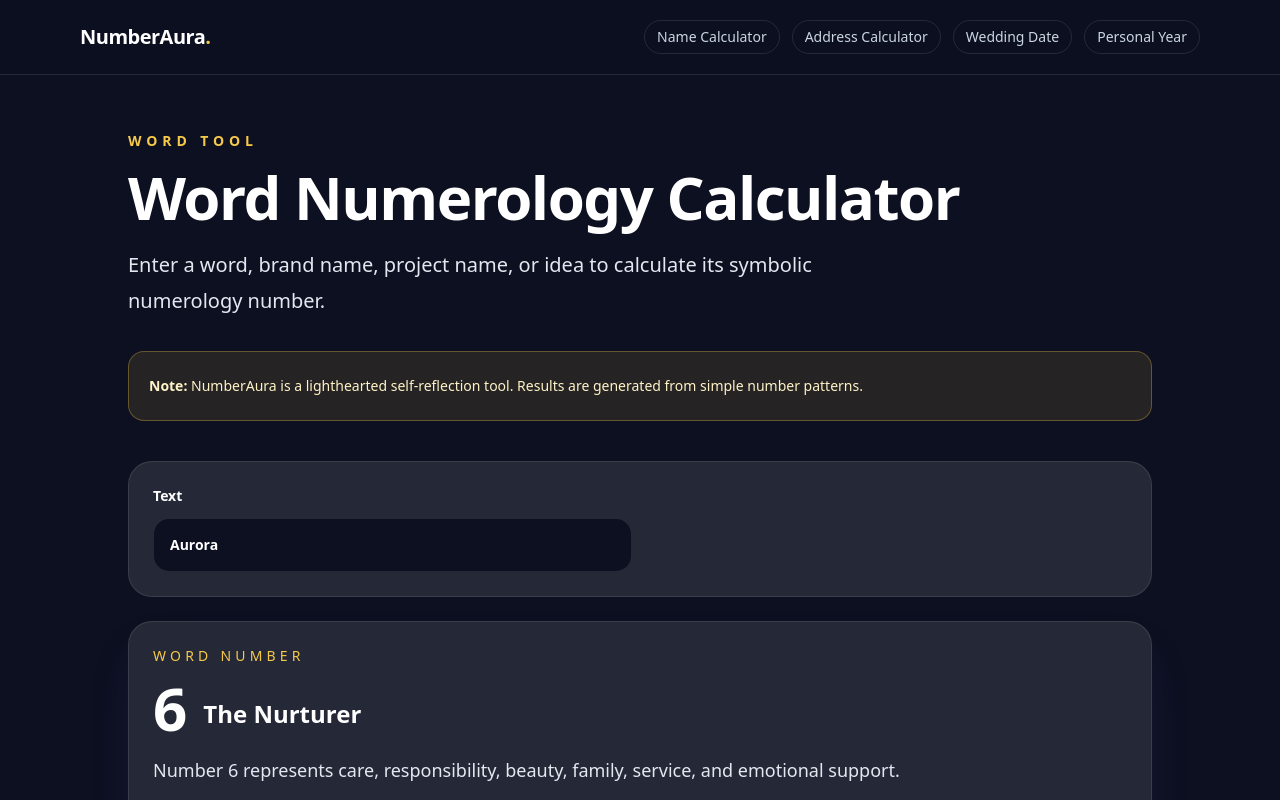
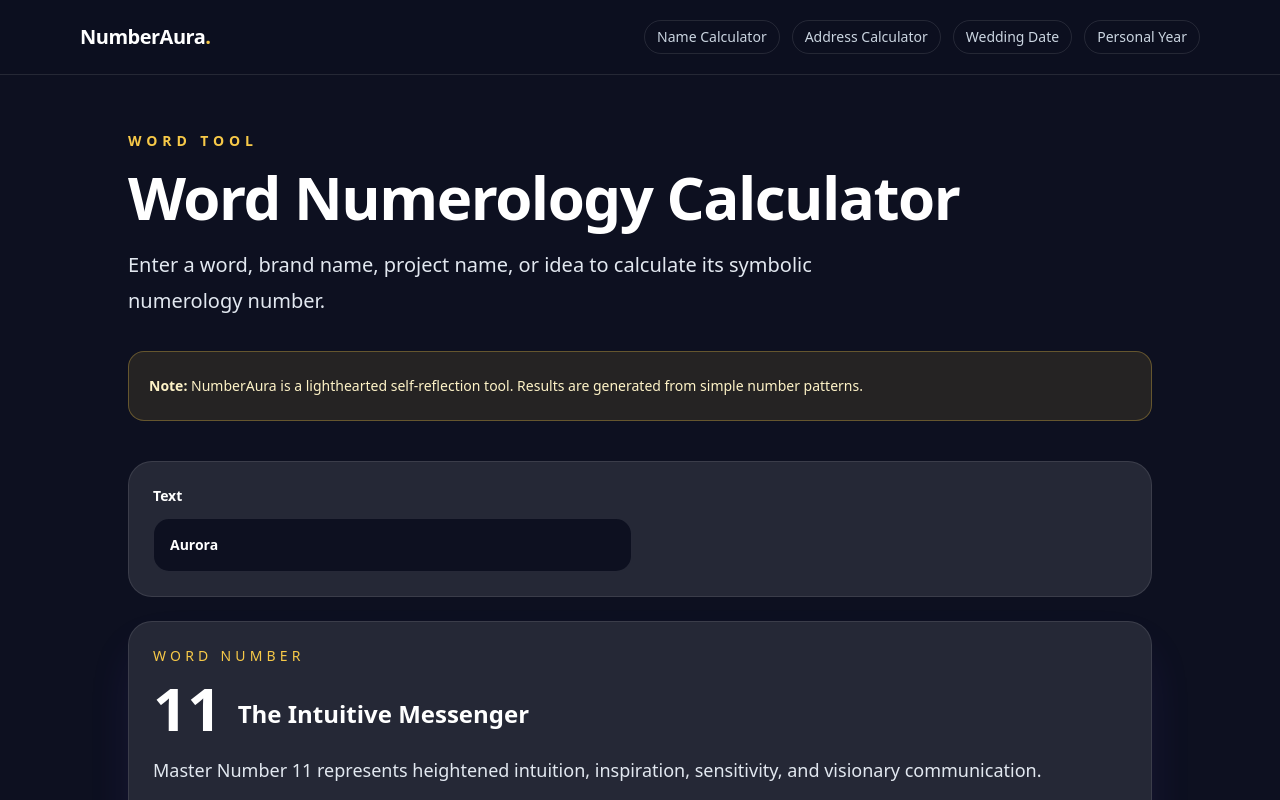
Before and after one commit to brandyaptx/ai-startup-cases, a Next.js app: page /word-numerology-calculator in a window 1280 px wide. Shown: the top 800 px of the page. Built offline with nearby package versions, Linux system fonts and the light colour scheme.

Commit message:
Use letter mapping for word numerology

```diff
--- a/components/DateCalculator.tsx
+++ b/components/DateCalculator.tsx
@@ -1,7 +1,7 @@
 'use client';
 
 import { useState } from 'react';
-import { digitSum, getReading, lifePathNumber, personalYearNumber } from '@/lib/numerology';
+import { digitSum, getReading, lifePathNumber, nameNumber, personalYearNumber } from '@/lib/numerology';
 import { ResultCard } from '@/components/ResultCard';
 
 export function SimpleDateCalculator({ type }: { type: 'life' | 'wedding' | 'personalYear' | 'address' | 'word' }) {
@@ -30,7 +30,7 @@ export function SimpleDateCalculator({ type }: { type: 'life' | 'wedding' | 'per
     label = 'Address number';
   }
   if (type === 'word') {
-    number = digitSum(text.split('').map((ch) => ch.charCodeAt(0)).join(''));
+    number = nameNumber(text, 'all');
     label = 'Word number';
   }
 
```
